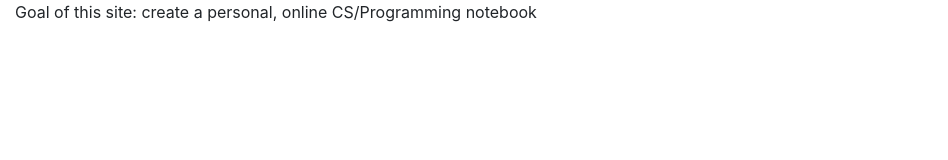
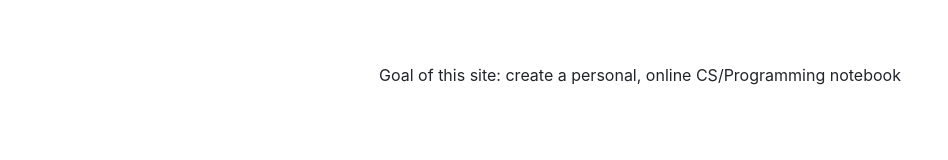
Before and after one commit to mschwimmer/mschwimmer.github.io, a plain HTML site: page index.html in a window 1280 px wide. Shown: the whole page, without its empty margins (0-948 px from the left). Drawn offline with nearby package versions, Linux system fonts and the light colour scheme.

Commit message:
mission statement style rules

```diff
--- a/index.html
+++ b/index.html
@@ -10,12 +10,20 @@
       <link rel="stylesheet" href="https://maxcdn.bootstrapcdn.com/bootstrap/4.0.0/css/bootstrap.min.css" integrity="sha384-Gn5384xqQ1aoWXA+058RXPxPg6fy4IWvTNh0E263XmFcJlSAwiGgFAW/dAiS6JXm" crossorigin="anonymous">
   </head>
   <body>
+    <style>
+    .mission-statement {
+      text-align: center;
+      padding-top: 5%;
+    }
+    </style>
     <!-- CONTENT -->
     <div class="container-fluid">
-      <div class="row">
-        <div class="col-sm-12">
+      <div class="mission-statement">
+        <div class="row">
+          <div class="col-sm-12">
           Goal of this site: create a personal, online CS/Programming notebook
-        </div>
+          </div>
+          </div>
       </div>
     </div>
 
```
